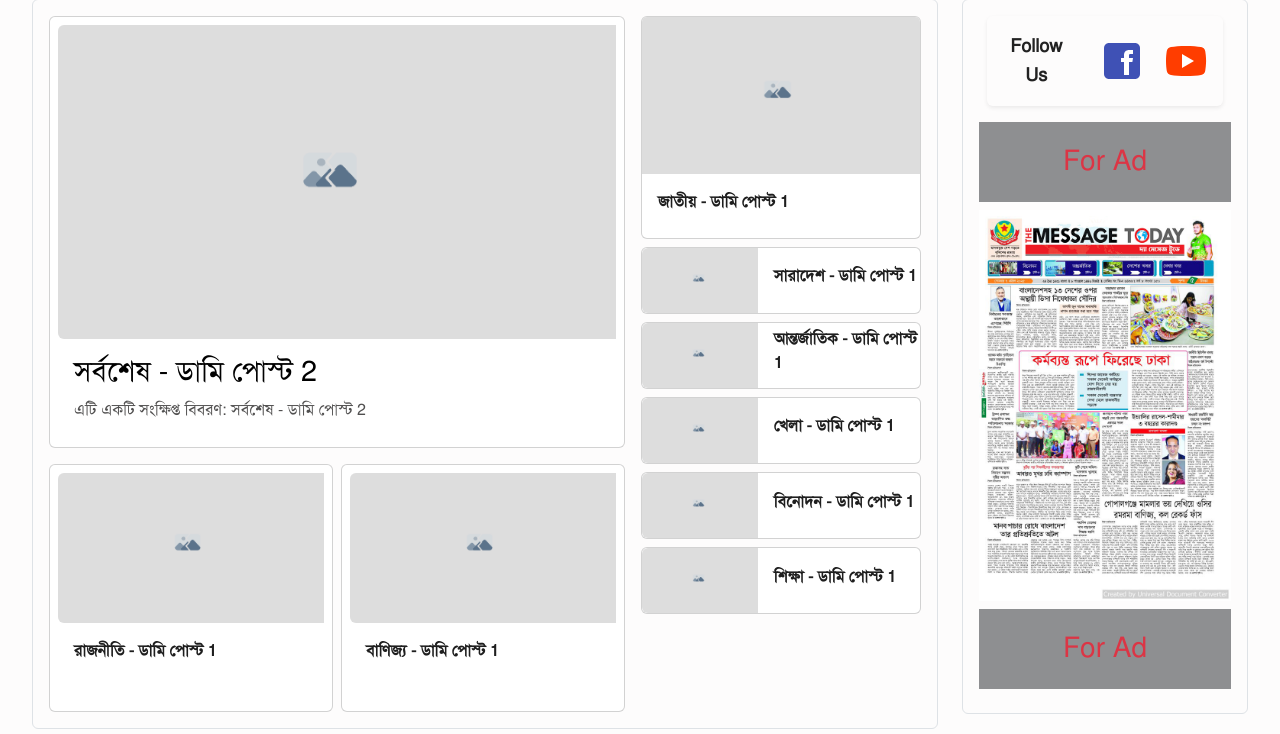
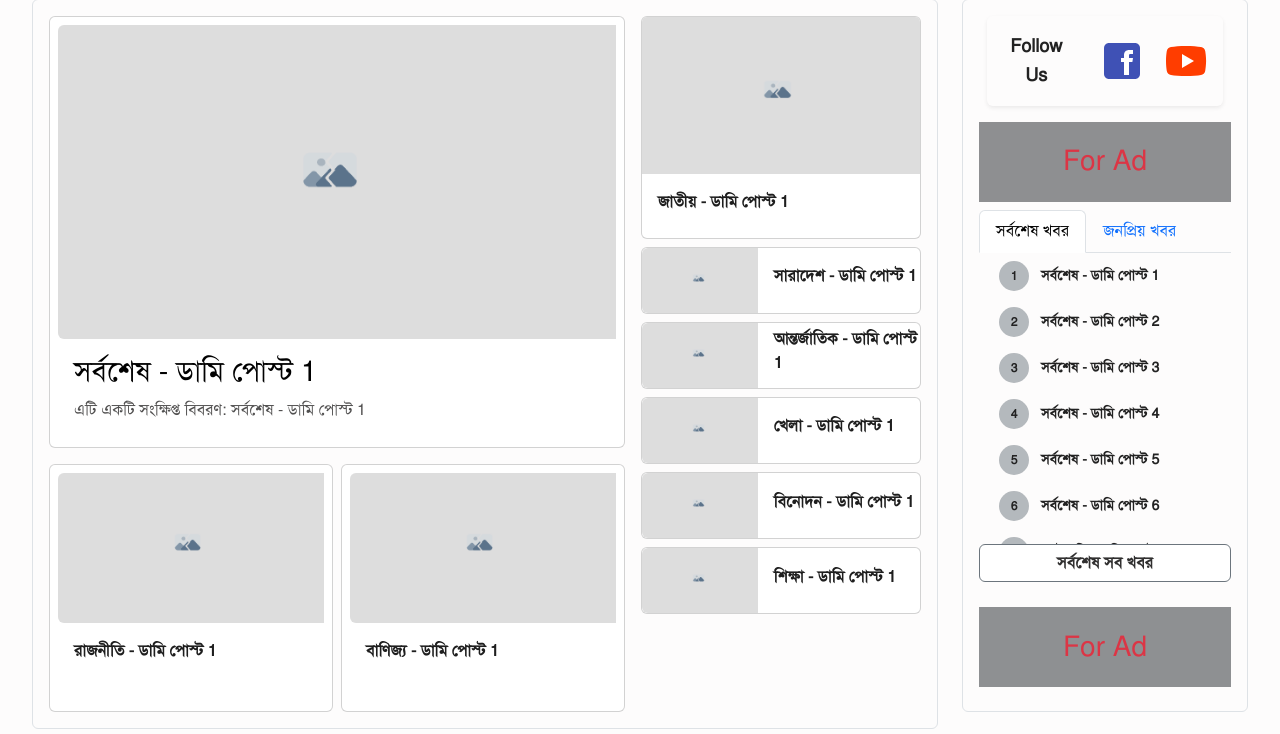
Before and after one commit to wholeomarfaruk/news-website-laravel, a Laravel app: page / in a window 1280 px wide. Shown: the part 218-952 px from the top of the page. Run offline with Laravel 12, Linux system fonts and the light colour scheme; data comes from the database, SQL or seed files in the repository; data that the repository does not hold is empty; some libraries are stand-ins or nearby versions.

Commit message:
update-latest post tab

```diff
--- a/app/Http/Controllers/Admin/CategoryController.php
+++ b/app/Http/Controllers/Admin/CategoryController.php
@@ -9,6 +9,9 @@
 {
     public function categoryList()
     {
+          if(!auth()->user()->can('category.view')) {
+            return abort(403, 'You don’t have permission to access this page.');
+        }
         return view('admin.category');
     }
 
--- a/app/Livewire/Category.php
+++ b/app/Livewire/Category.php
@@ -67,6 +67,7 @@
     }
     public function delete($categoryId)
     {
+
         $category = CategoryList::find($categoryId);
         if ($category) {
             $category->delete();
--- /dev/null
+++ b/app/Livewire/LatestNewsTab.php
@@ -0,0 +1,20 @@
+<?php
+
+namespace App\Livewire;
+
+use App\Models\Post;
+use Livewire\Component;
+
+class LatestNewsTab extends Component
+{
+    public function render()
+    {
+        $LNPosts = Post::latest()->take(10)->get();
+        $PNPosts = Post::orderBy('views', 'desc')->take(10)->get();
+
+        return view('livewire.latest-news-tab',[
+            'LNPosts'=>$LNPosts,
+            'PNPosts'=>$PNPosts,
+        ]);
+    }
+}
--- a/database/seeders/RolesAndPermissionsSeeder.php
+++ b/database/seeders/RolesAndPermissionsSeeder.php
@@ -24,8 +24,9 @@
             'post.publish', 'post.unpublish', 'post.feature',
 
             // Category & Tag
-            'category.create', 'category.edit', 'category.delete',
+            'category.view','category.create', 'category.edit', 'category.delete',
             'tag.create', 'tag.edit', 'tag.delete',
+
 
             // Media
             'media.upload', 'media.delete', 'media.access',
--- a/resources/views/layouts/admin-sidebar.blade.php
+++ b/resources/views/layouts/admin-sidebar.blade.php
@@ -91,7 +91,7 @@
                         </li>
                     @endcan
                     <!-- Menu Item Calendar -->
-                    @can('role.view')
+                    @can('category.view')
                         <li>
 
                             <a href="{{ route('admin.category.list') }}"
--- a/resources/views/livewire/category.blade.php
+++ b/resources/views/livewire/category.blade.php
@@ -30,13 +30,13 @@
                 <div class="px-5 py-4 sm:px-6 sm:py-5">
                     <div class="flex items-center justify-between">
                         <div>
-
+                            @can('category.create')
                             <!-- Modal -->
                             <button wire:click="openCreateModal"
                                 class="inline-flex items-center gap-2 rounded-lg bg-white px-4 py-3 text-sm font-medium text-gray-700 shadow-theme-xs ring-1 ring-gray-300 transition hover:bg-gray-50 dark:bg-gray-800 dark:text-gray-400 dark:ring-gray-700 dark:hover:bg-white/[0.03]">
                                 Create New Category
                             </button>
-
+                            @endcan
 
                             <!-- End Modal -->
                         </div>
--- a/resources/views/livewire/create-post.blade.php
+++ b/resources/views/livewire/create-post.blade.php
@@ -99,6 +99,7 @@
                             href="{{ $url }}">{{ $url }}</a>
 
                     </div>
+                    @can('category.create')
                     <div class="mt-2">
                         <label class="mb-1.5 block text-sm font-medium text-gray-700 dark:text-gray-400">
                             Select Category
@@ -242,6 +243,7 @@
                             </div>
                         </div>
                     </div>
+                    @endcan()
                     <div class="mt-2">
                         <label class="mb-1.5 block text-sm font-medium text-gray-700 dark:text-gray-400">
                             Featured Image
--- /dev/null
+++ b/resources/views/livewire/latest-news-tab.blade.php
@@ -0,0 +1,109 @@
+<style>
+    .latestPostShortList {
+        max-height: 50rem;
+
+    }
+
+    .latestPostShortList .tab-area {}
+
+    .latestPostShortList .tab-area .nav-tabs {}
+
+    .latestPostShortList .tab-area button.nav-link {}
+
+    .latestPostShortList .tab-area button.nav-link.active {}
+
+
+    .latestPostShortList .tab-content {}
+
+    .latestPostShortList .tab-content .tab-pane {}
+
+    .latestPostShortList .tab-content .tab-pane.show {}
+
+    .latestPostShortList .tab-content .tab-pane.active {}
+
+    .latestPostShortList .tab-content .tab-pane>.all-news-btn {
+        z-index: 1;
+        font-weight: 600;
+        color: rgb(48, 47, 47);
+
+    }
+     .latestPostShortList .tab-content .tab-pane>.all-news-btn:hover {
+
+        color: rgb(0, 0, 0);
+        background-color: gainsboro !important;
+    }
+
+    .latestPostShortList .tab-content .tab-pane .list {
+        display: block;
+        overflow-y: scroll;
+        height: 300px;
+        /* padding-left: 0; */
+        width: 100%;
+        overflow-x: hidden;
+    }
+
+    .latestPostShortList .tab-content .tab-pane .list .list-item {}
+
+    .latestPostShortList .tab-content .tab-pane .list .list-item span {
+        width: 30px;
+        height: 30px;
+        line-height: 30px;
+        font-size: 12px;
+        padding: 0;
+    }
+
+    .latestPostShortList .tab-content .tab-pane .list .list-item a {
+        font-size:14px;
+    }
+</style>
+<div class="latestPostShortList mb-3">
+
+    <nav class="tab-area">
+        <div class="nav nav-tabs" id="nav-tab" role="tablist">
+            <button class="nav-link active" id="nav-home-tab" data-bs-toggle="tab" data-bs-target="#nav-home" type="button"
+                role="tab" aria-controls="nav-home" aria-selected="true">সর্বশেষ খবর</button>
+            <button class="nav-link" id="nav-profile-tab" data-bs-toggle="tab" data-bs-target="#nav-profile"
+                type="button" role="tab" aria-controls="nav-profile" aria-selected="false">জনপ্রিয় খবর</button>
+
+        </div>
+    </nav>
+
+    <div class="tab-content" id="nav-tabContent">
+        <div class="tab-pane fade show active" id="nav-home" role="tabpanel" aria-labelledby="nav-home-tab"
+            tabindex="0">
+            <ul class="list pt-2">
+                @if ($LNPosts)
+                    @foreach ($LNPosts as $index => $lnPost)
+                        <li class="row align-items-center mb-3 list-item"> <span
+                                class="col-2 bg-secondary bg-opacity-50  rounded-circle fw-semibold text-center"
+                                style="">{{ $index + 1 }}</span>
+                                <a class="col-10 fw-semibold d-block"
+                                style="" href="{{route('post.show',['category'=>$lnPost,'slug'=>$lnPost->slug])}}">{{ $lnPost->title }}</a></li>
+                    @endforeach
+
+                @endif
+
+            </ul>
+            <a href="#" class="all-news-btn btn btn-outline-secondary w-100  bg-white sticky-bottom ">সর্বশেষ সব খবর</a>
+
+        </div>
+        <div class="tab-pane fade" id="nav-profile" role="tabpanel" aria-labelledby="nav-profile-tab" tabindex="0">
+            <ul class="list pt-2">
+                @if ($PNPosts)
+                    @foreach ($PNPosts as $index => $pnPost)
+                        <li class="row align-items-center mb-3 list-item"> <span
+                                class="col-2 bg-secondary bg-opacity-50  rounded-circle fw-semibold text-center"
+                                style="width: 30px; height: 30px; line-height: 30px; font-size: 14px;">{{ $index + 1 }}</span>
+                            <a class="col-10 fw-semibold d-block" style="font-size:14px;"
+                                href="{{route('post.show',['category'=>$pnPost,'slug'=>$pnPost->slug])}}">{{ $pnPost->title }}</a>
+                        </li>
+                    @endforeach
+
+                @endif
+
+            </ul>
+            <a href="#" class="all-news-btn btn btn-outline-secondary bg-white w-100 sticky-bottom ">জনপ্রিয় সব খবর</a>
+        </div>
+
+    </div>
+</div>
--- a/resources/views/website/archive/category.blade.php
+++ b/resources/views/website/archive/category.blade.php
@@ -10,7 +10,9 @@
 
 
                 </div>
-                <div class="col-md-3"></div>
+                <div class="col-md-3">
+                      @livewire('latest-news-tab')
+                </div>
             </div>
         </div>
     </section>
--- a/resources/views/website/archive/recent-posts.blade.php
+++ b/resources/views/website/archive/recent-posts.blade.php
@@ -10,7 +10,9 @@
 
 
                 </div>
-                <div class="col-md-3"></div>
+                <div class="col-md-3">
+                      @livewire('latest-news-tab')
+                </div>
             </div>
         </div>
     </section>
--- a/resources/views/website/home/index.blade.php
+++ b/resources/views/website/home/index.blade.php
@@ -315,13 +315,15 @@
                                 style="height: 80px">
                                 <span class="text-danger fs-3">For Ad</span>
                             </div>
-                            <div class="e-paper mb-2">
+                            {{-- <div class="e-paper mb-2">
                                 <img src="{{ asset('website/img/others/e-newspaper.jpg') }}" alt="">
-                            </div>
+                            </div> --}}
+                            @livewire('latest-news-tab')
                             <div class="ad bg-dark bg-opacity-50 d-flex justify-content-center align-items-center mb-2"
                                 style="height: 80px">
                                 <span class="text-danger fs-3">For Ad</span>
                             </div>
+
                         </div>
                     </div>
                 </div>
--- a/resources/views/website/post/index.blade.php
+++ b/resources/views/website/post/index.blade.php
@@ -169,10 +169,12 @@
                     </div>
                 </div>
                 <div class="col-md-3">
+                      @livewire('latest-news-tab')
                     <div class="ad bg-dark bg-opacity-50 d-flex justify-content-center align-items-center mb-3"
                         style="height: 400px">
                         <span class="text-danger fs-3">For Ad 1</span>
                     </div>
+
                     <div class="ad bg-dark bg-opacity-50 d-flex justify-content-center align-items-center mb-3"
                         style="height: 400px">
                         <span class="text-danger fs-3">For Ad 2</span>
```
Also changed, not shown: app/Http/Controllers/Admin/PostController.php (+9 -0 lines), app/Http/Controllers/Admin/RolesController.php (+4 -4 lines), resources/views/admin/dashboard.blade.php (+7 -7 lines), resources/views/livewire/post-list.blade.php (+4 -4 lines).
